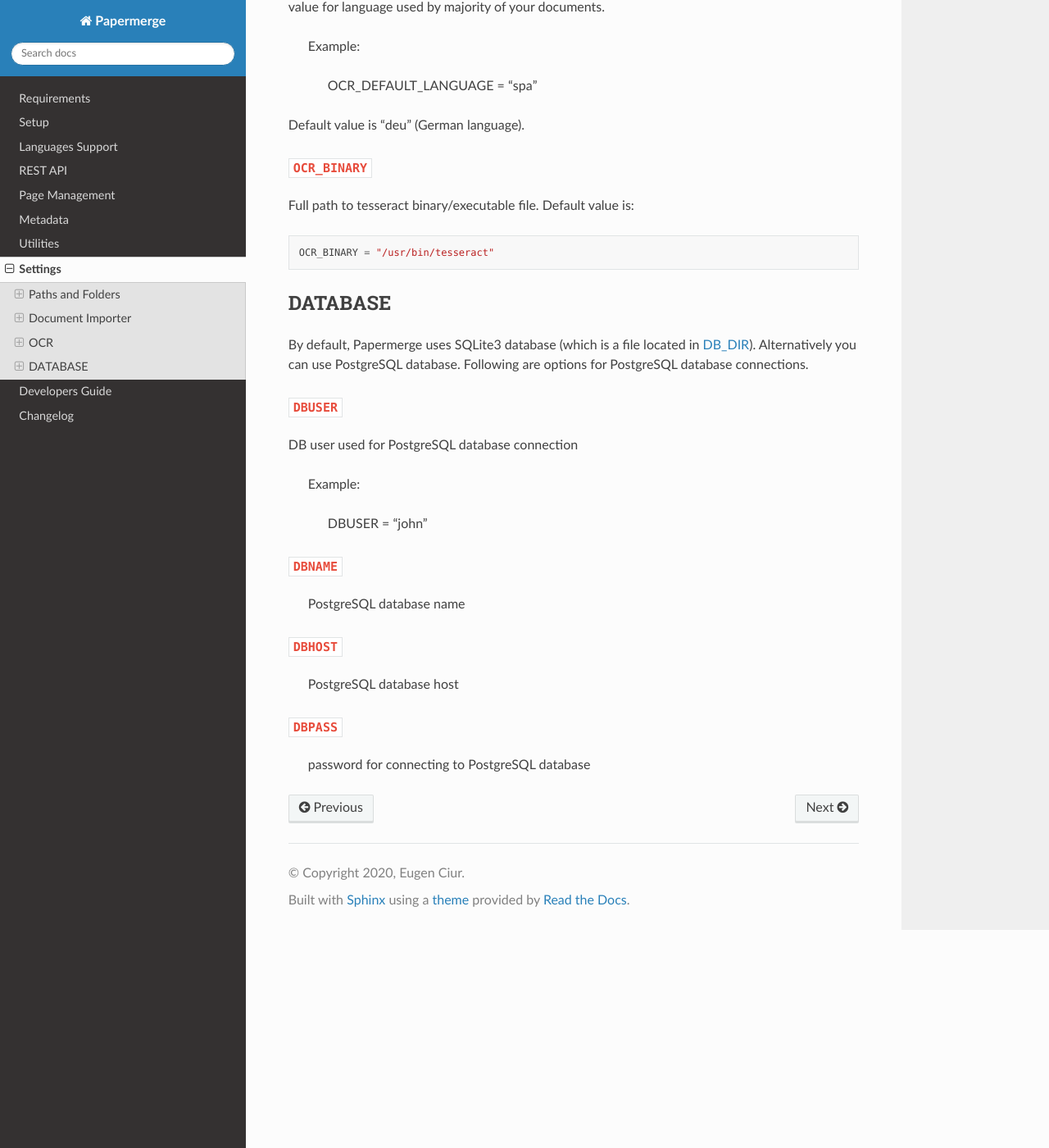
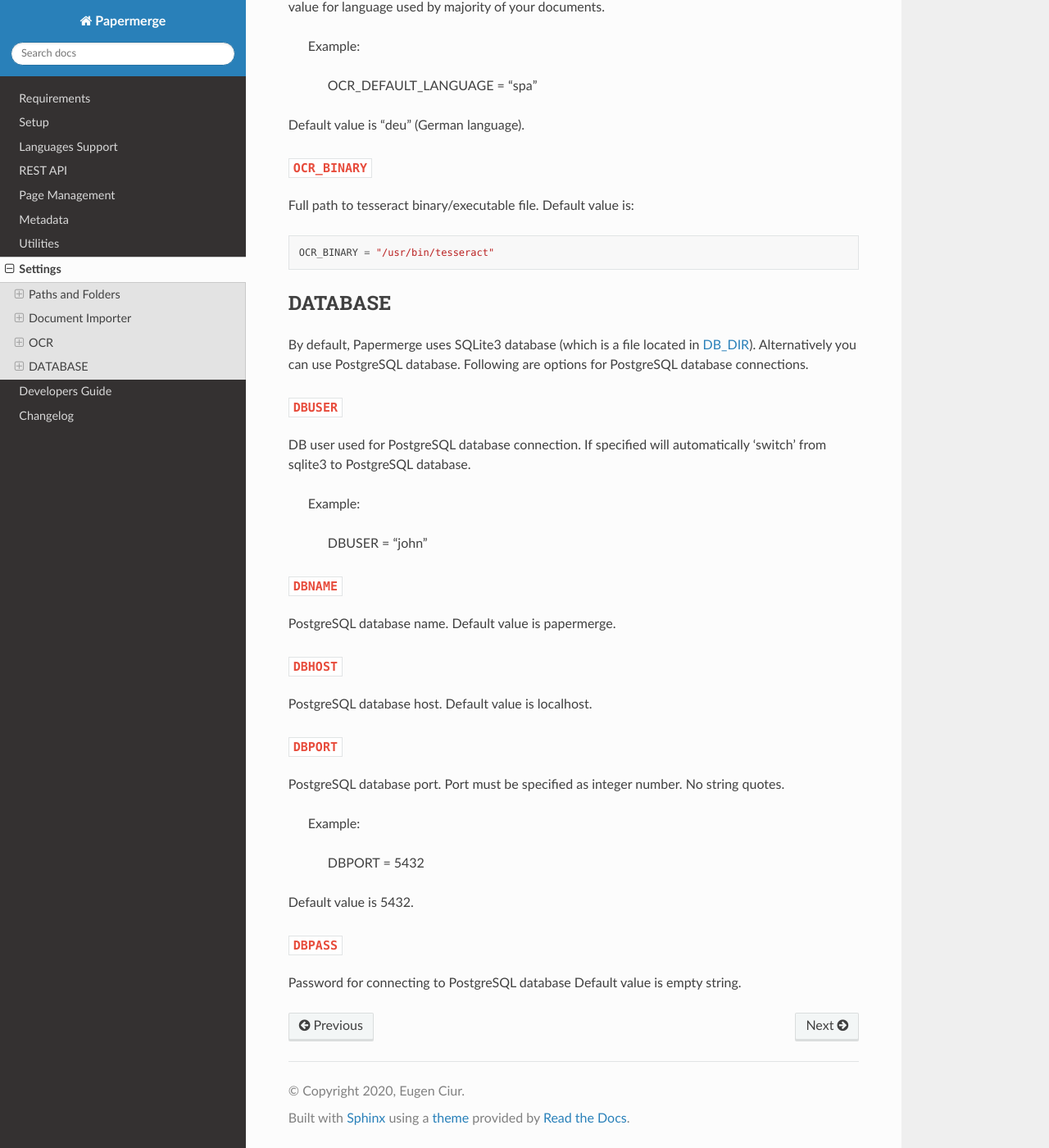
Before and after one commit to ciur/papermerge, a Sphinx documentation site: the page built from docs/source/settings.rst, in a window 1280 px wide and 1400 px high, scrolled down 2736 px. Shown: the whole window at 82% size. Built offline with Sphinx 7.4.7 and the Read the Docs theme 2.0.0, drawn with Linux system fonts in a browser that asks for light colours.

Commit message:
PostgreSQL database connection / settings / documentation update

```diff
--- a/docs/source/settings.rst
+++ b/docs/source/settings.rst
@@ -155,13 +155,13 @@
 By default, Papermerge uses SQLite3 database (which is a file located in :ref:`db_dir`). Alternatively
 you can use PostgreSQL database. Following are options for PostgreSQL database connections.
 
-
  .. _dbuser:
 
 ``DBUSER``
 ~~~~~~~~~~~
 
-DB user used for PostgreSQL database connection
+DB user used for PostgreSQL database connection. If specified will automatically 'switch' from
+sqlite3 to PostgreSQL database.
 
   Example:
 
@@ -172,18 +172,34 @@
 ``DBNAME``
 ~~~~~~~~~~~
 
-  PostgreSQL database name
+PostgreSQL database name.
+Default value is papermerge.
 
 .. _dbhost:
 
 ``DBHOST``
 ~~~~~~~~~~~
 
-  PostgreSQL database host
+PostgreSQL database host.
+Default value is localhost.
+
+.. _dbport:
+
+``DBPORT``
+~~~~~~~~~~~
+
+PostgreSQL database port. Port must be specified as integer number. No string quotes.
+
+  Example:
+
+    DBPORT = 5432
+
+Default value is 5432.
 
 .. _dbpass:
 
 ``DBPASS``
 ~~~~~~~~~~~
 
-  password for connecting to PostgreSQL database
+Password for connecting to PostgreSQL database
+Default value is empty string.
```
Also changed, not shown: 1 other file.
